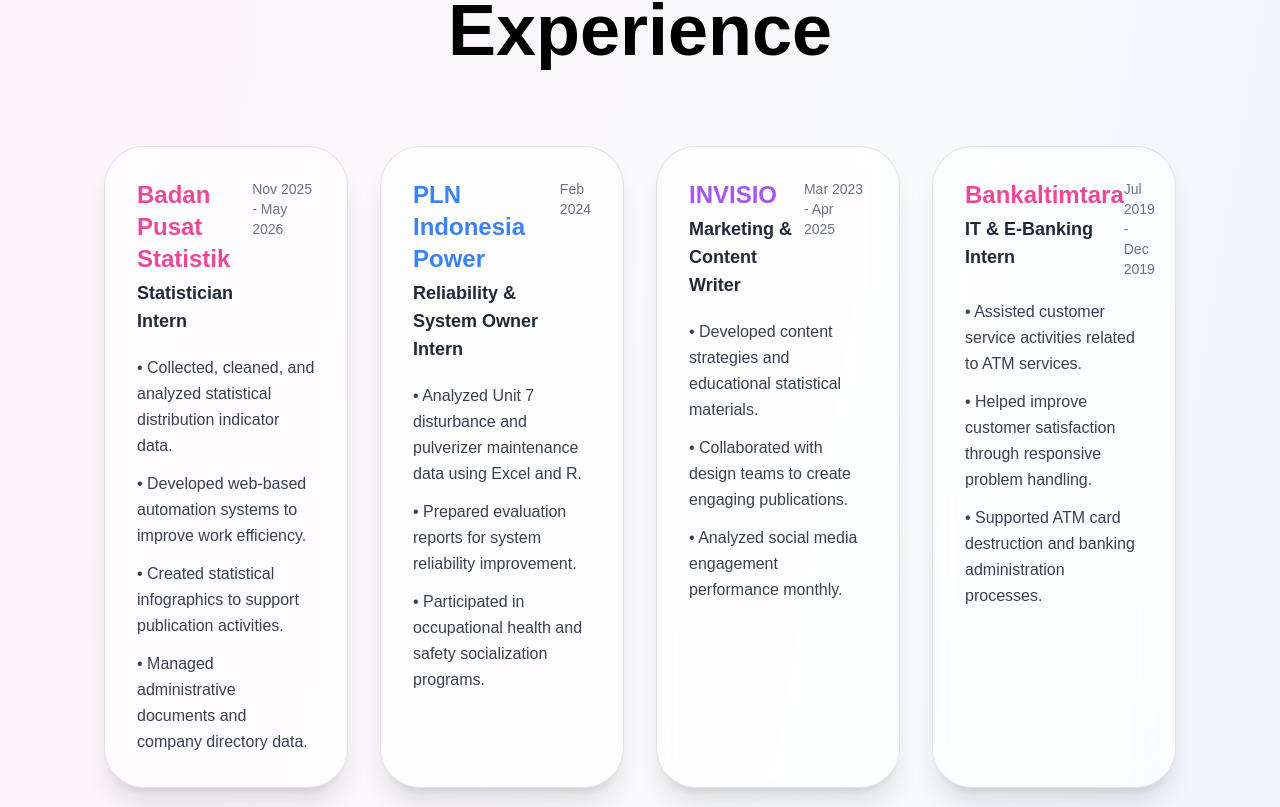
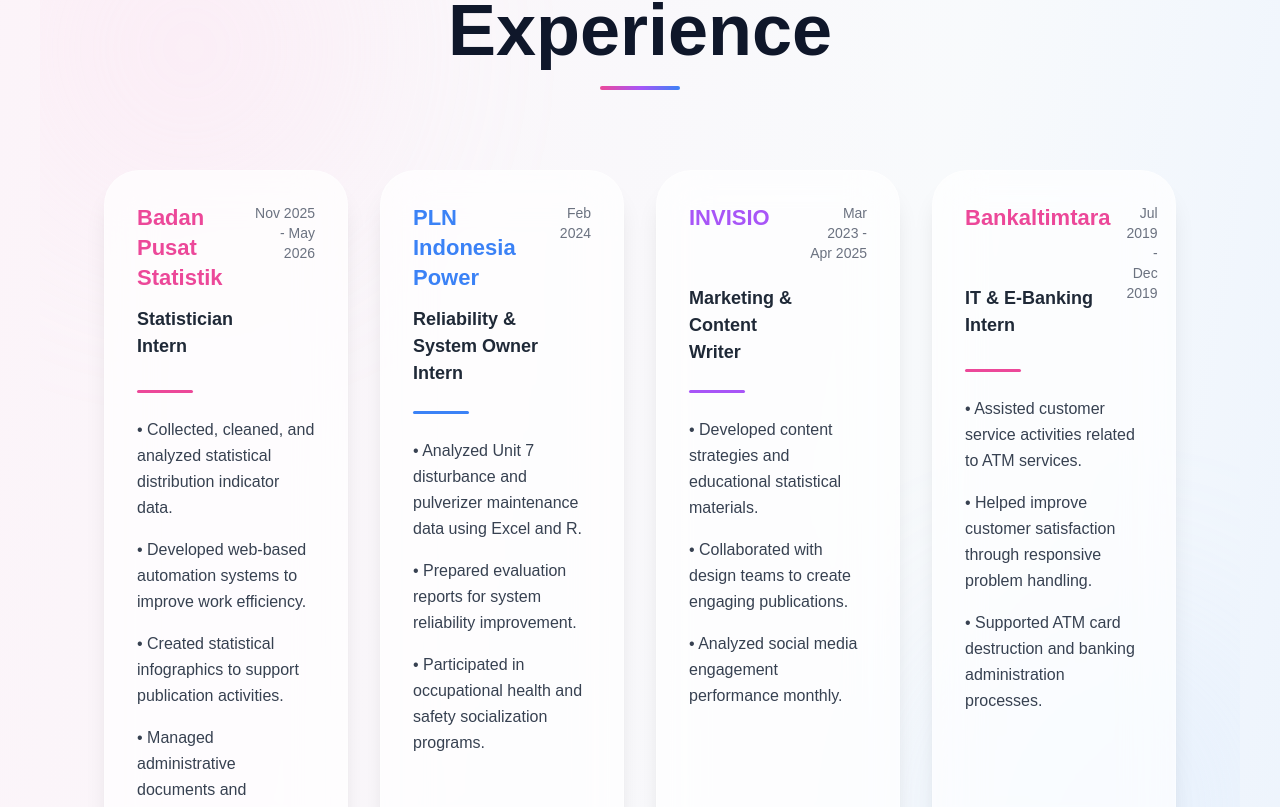
Before and after one commit to lintangntyas/portfolio, a Next.js app: page / in a window 1280 px wide. Shown: the part 1747-2554 px from the top of the page. Built offline with nearby package versions, Linux system fonts and the light colour scheme.

Commit message:
Update page.js

```diff
--- a/app/page.js
+++ b/app/page.js
@@ -278,34 +278,106 @@
       {/* EXPERIENCE */}
       <section
         id="experience"
-        className="min-h-screen px-6 md:px-16 py-24"
+        className="min-h-screen px-6 md:px-16 py-24 relative overflow-hidden"
       >
-        <h1 className="text-5xl md:text-7xl font-bold text-center mb-20">
+
+        {/* BACKGROUND */}
+        <div className="absolute left-0 top-0 w-[300px] h-[300px] bg-pink-200 blur-[120px] opacity-30 rounded-full"></div>
+
+        <div className="absolute right-0 bottom-0 w-[300px] h-[300px] bg-blue-200 blur-[120px] opacity-30 rounded-full"></div>
+
+        {/* TITLE */}
+        <div className="text-center mb-20 relative z-10">
+
+          <h1 className="text-5xl md:text-7xl font-bold text-slate-900">
             Experience
           </h1>
 
-        <div className="grid grid-cols-1 md:grid-cols-2 xl:grid-cols-4 gap-8">
+          <div className="w-20 h-1 bg-gradient-to-r from-pink-500 via-purple-500 to-blue-500 rounded-full mx-auto mt-5"></div>
 
-          {/* BPS */}
-          <div className="bg-white/70 backdrop-blur-lg border border-black/10 rounded-[40px] p-8 shadow-xl hover:-translate-y-2 transition duration-300">
+        </div>
 
-            <div className="flex items-start justify-between mb-5">
+        {/* GRID */}
+        <div
+          className="
+            grid
+            grid-cols-1
+            md:grid-cols-2
+            xl:grid-cols-4
+            gap-8
+            max-w-7xl
+            mx-auto
+            relative
+            z-10
+            items-stretch
+          "
+        >
+
+          {/* CARD 1 */}
+          <div
+            className="
+              bg-white/70
+              backdrop-blur-xl
+              border
+              border-white/30
+              rounded-[35px]
+              p-8
+              shadow-xl
+              hover:-translate-y-2
+              transition
+              duration-300
+
+              min-h-[470px]
+
+              flex
+              flex-col
+              justify-between
+            "
+          >
+
             <div>
-                <h2 className="text-2xl font-bold text-pink-500">
+
+              <div className="flex items-start justify-between gap-4">
+
+                <div>
+
+                  <h2 className="
+                    text-[22px]
+                    font-bold
+                    text-pink-500
+                    leading-snug
+                    min-h-[70px]
+                  ">
                     Badan Pusat Statistik
                   </h2>
 
-                <p className="text-lg font-semibold text-gray-800 mt-1">
+                  <p className="
+                    text-[18px]
+                    font-semibold
+                    text-gray-800
+                    mt-3
+                    min-h-[60px]
+                  ">
                     Statistician Intern
                   </p>
+
                 </div>
 
-              <span className="text-sm text-gray-500">
+                <span className="text-sm text-gray-500 text-right">
                   Nov 2025 - May 2026
                 </span>
+
               </div>
 
-            <ul className="space-y-3 text-gray-700 leading-relaxed">
+              <div className="w-14 h-[3px] bg-pink-500 rounded-full my-6"></div>
+
+              <ul className="
+                space-y-4
+                text-gray-700
+                leading-relaxed
+                text-[16px]
+              ">
+
                 <li>
                   • Collected, cleaned, and analyzed statistical distribution indicator data.
                 </li>
@@ -321,29 +393,78 @@
                 <li>
                   • Managed administrative documents and company directory data.
                 </li>
+
               </ul>
+
             </div>
 
-          {/* PLN */}
-          <div className="bg-white/70 backdrop-blur-lg border border-black/10 rounded-[40px] p-8 shadow-xl hover:-translate-y-2 transition duration-300">
+          </div>
 
-            <div className="flex items-start justify-between mb-5">
+          {/* CARD 2 */}
+          <div
+            className="
+              bg-white/70
+              backdrop-blur-xl
+              border
+              border-white/30
+              rounded-[35px]
+              p-8
+              shadow-xl
+              hover:-translate-y-2
+              transition
+              duration-300
+
+              min-h-[470px]
+
+              flex
+              flex-col
+              justify-between
+            "
+          >
+
             <div>
-                <h2 className="text-2xl font-bold text-blue-500">
+
+              <div className="flex items-start justify-between gap-4">
+
+                <div>
+
+                  <h2 className="
+                    text-[22px]
+                    font-bold
+                    text-blue-500
+                    leading-snug
+                    min-h-[70px]
+                  ">
                     PLN Indonesia Power
                   </h2>
 
-                <p className="text-lg font-semibold text-gray-800 mt-1">
+                  <p className="
+                    text-[18px]
+                    font-semibold
+                    text-gray-800
+                    mt-3
+                    min-h-[60px]
+                  ">
                     Reliability & System Owner Intern
                   </p>
+
                 </div>
 
-              <span className="text-sm text-gray-500">
+                <span className="text-sm text-gray-500 text-right">
                   Feb 2024
                 </span>
+
               </div>
 
-            <ul className="space-y-3 text-gray-700 leading-relaxed">
+              <div className="w-14 h-[3px] bg-blue-500 rounded-full my-6"></div>
+
+              <ul className="
+                space-y-4
+                text-gray-700
+                leading-relaxed
+                text-[16px]
+              ">
+
                 <li>
                   • Analyzed Unit 7 disturbance and pulverizer maintenance data using Excel and R.
                 </li>
@@ -355,29 +476,78 @@
                 <li>
                   • Participated in occupational health and safety socialization programs.
                 </li>
+
               </ul>
+
             </div>
 
-          {/* INVISIO */}
-          <div className="bg-white/70 backdrop-blur-lg border border-black/10 rounded-[40px] p-8 shadow-xl hover:-translate-y-2 transition duration-300">
+          </div>
 
-            <div className="flex items-start justify-between mb-5">
+          {/* CARD 3 */}
+          <div
+            className="
+              bg-white/70
+              backdrop-blur-xl
+              border
+              border-white/30
+              rounded-[35px]
+              p-8
+              shadow-xl
+              hover:-translate-y-2
+              transition
+              duration-300
+
+              min-h-[470px]
+
+              flex
+              flex-col
+              justify-between
+            "
+          >
+
             <div>
-                <h2 className="text-2xl font-bold text-purple-500">
+
+              <div className="flex items-start justify-between gap-4">
+
+                <div>
+
+                  <h2 className="
+                    text-[22px]
+                    font-bold
+                    text-purple-500
+                    leading-snug
+                    min-h-[70px]
+                  ">
                     INVISIO
                   </h2>
 
-                <p className="text-lg font-semibold text-gray-800 mt-1">
+                  <p className="
+                    text-[18px]
+                    font-semibold
+                    text-gray-800
+                    mt-3
+                    min-h-[60px]
+                  ">
                     Marketing & Content Writer
                   </p>
+
                 </div>
 
-              <span className="text-sm text-gray-500">
+                <span className="text-sm text-gray-500 text-right">
                   Mar 2023 - Apr 2025
                 </span>
+
               </div>
 
-            <ul className="space-y-3 text-gray-700 leading-relaxed">
+              <div className="w-14 h-[3px] bg-purple-500 rounded-full my-6"></div>
+
+              <ul className="
+                space-y-4
+                text-gray-700
+                leading-relaxed
+                text-[16px]
+              ">
+
                 <li>
                   • Developed content strategies and educational statistical materials.
                 </li>
@@ -389,29 +559,78 @@
                 <li>
                   • Analyzed social media engagement performance monthly.
                 </li>
+
               </ul>
+
             </div>
 
-          {/* BANKALTIMTARA */}
-          <div className="bg-white/70 backdrop-blur-lg border border-black/10 rounded-[40px] p-8 shadow-xl hover:-translate-y-2 transition duration-300">
+          </div>
 
-            <div className="flex items-start justify-between mb-5">
+          {/* CARD 4 */}
+          <div
+            className="
+              bg-white/70
+              backdrop-blur-xl
+              border
+              border-white/30
+              rounded-[35px]
+              p-8
+              shadow-xl
+              hover:-translate-y-2
+              transition
+              duration-300
+
+              min-h-[470px]
+
+              flex
+              flex-col
+              justify-between
+            "
+          >
+
             <div>
-                <h2 className="text-2xl font-bold text-pink-500">
+
+              <div className="flex items-start justify-between gap-4">
+
+                <div>
+
+                  <h2 className="
+                    text-[22px]
+                    font-bold
+                    text-pink-500
+                    leading-snug
+                    min-h-[70px]
+                  ">
                     Bankaltimtara
                   </h2>
 
-                <p className="text-lg font-semibold text-gray-800 mt-1">
+                  <p className="
+                    text-[18px]
+                    font-semibold
+                    text-gray-800
+                    mt-3
+                    min-h-[60px]
+                  ">
                     IT & E-Banking Intern
                   </p>
+
                 </div>
 
-              <span className="text-sm text-gray-500">
+                <span className="text-sm text-gray-500 text-right">
                   Jul 2019 - Dec 2019
                 </span>
+
               </div>
 
-            <ul className="space-y-3 text-gray-700 leading-relaxed">
+              <div className="w-14 h-[3px] bg-pink-500 rounded-full my-6"></div>
+
+              <ul className="
+                space-y-4
+                text-gray-700
+                leading-relaxed
+                text-[16px]
+              ">
+
                 <li>
                   • Assisted customer service activities related to ATM services.
                 </li>
@@ -423,10 +642,15 @@
                 <li>
                   • Supported ATM card destruction and banking administration processes.
                 </li>
+
               </ul>
+
             </div>
 
           </div>
+
+        </div>
+
       </section>
 
       {/* PROJECTS */}
@@ -692,8 +916,9 @@
             grid
             grid-cols-1
             md:grid-cols-2
+            xl:grid-cols-4
             gap-8
-            max-w-6xl
+            max-w-7xl
             mx-auto
             relative
             z-10
@@ -711,7 +936,7 @@
               border
               border-white/30
               rounded-[35px]
-              p-10
+              p-8
               shadow-xl
               hover:-translate-y-2
               transition
@@ -725,13 +950,16 @@
             "
           >
 
+            {/* TOP */}
             <div>
 
-              <div className="flex items-start gap-6">
+              <div className="flex items-start gap-5">
 
-                <div className="
-                  w-16
-                  h-16
+                {/* ICON */}
+                <div
+                  className="
+                    w-14
+                    h-14
                     rounded-full
                     bg-gradient-to-br
                     from-pink-500
@@ -740,16 +968,19 @@
                     flex
                     items-center
                     justify-center
-                  text-4xl
+                    text-3xl
                     font-bold
                     flex-shrink-0
-                ">
+                  "
+                >
                   M
                 </div>
 
+                {/* CONTENT */}
                 <div className="flex-1">
 
-                  <span className="
+                  <span
+                    className="
                       inline-block
                       px-4
                       py-1
@@ -759,27 +990,34 @@
                       text-sm
                       font-semibold
                       mb-4
-                  ">
+                    "
+                  >
                     Data Science
                   </span>
 
-                  <h2 className="
-                    text-3xl
+                  <h2
+                    className="
+                      text-[22px]
                       font-bold
                       text-black
                       leading-snug
-                    min-h-[110px]
-                  ">
+
+                      min-h-[120px]
+                    "
+                  >
                     Database in RDBMS
                   </h2>
 
-                  <p className="
+                  <p
+                    className="
                       text-gray-600
                       mt-4
                       leading-relaxed
-                    text-lg
-                    min-h-[95px]
-                  ">
+                      text-[17px]
+
+                      min-h-[130px]
+                    "
+                  >
                     Understand the basic concepts of relational databases,
                     tables, normalization, and SQL implementation.
                   </p>
@@ -790,19 +1028,23 @@
 
             </div>
 
+            {/* FOOTER */}
             <div className="flex items-center justify-between mt-10">
 
-              <span className="text-gray-500">
+              <span className="text-gray-500 text-sm">
                 26 Dec 2021
               </span>
 
-              <span className="
+              <span
+                className="
                   text-pink-500
                   font-semibold
                   flex
                   items-center
                   gap-2
-              ">
+                  text-sm
+                "
+              >
                 Read Article →
               </span>
 
@@ -820,7 +1062,7 @@
               border
               border-white/30
               rounded-[35px]
-              p-10
+              p-8
               shadow-xl
               hover:-translate-y-2
               transition
@@ -836,11 +1078,12 @@
 
             <div>
 
-              <div className="flex items-start gap-6">
+              <div className="flex items-start gap-5">
 
-                <div className="
-                  w-16
-                  h-16
+                <div
+                  className="
+                    w-14
+                    h-14
                     rounded-full
                     bg-gradient-to-br
                     from-purple-500
@@ -849,16 +1092,18 @@
                     flex
                     items-center
                     justify-center
-                  text-4xl
+                    text-3xl
                     font-bold
                     flex-shrink-0
-                ">
+                  "
+                >
                   M
                 </div>
 
                 <div className="flex-1">
 
-                  <span className="
+                  <span
+                    className="
                       inline-block
                       px-4
                       py-1
@@ -868,29 +1113,35 @@
                       text-sm
                       font-semibold
                       mb-4
-                  ">
+                    "
+                  >
                     Machine Learning
                   </span>
 
-                  <h2 className="
-                    text-3xl
+                  <h2
+                    className="
+                      text-[22px]
                       font-bold
                       text-black
                       leading-snug
-                    min-h-[110px]
-                  ">
+
+                      min-h-[120px]
+                    "
+                  >
                     Provincial Clustering Based on Types of Natural Disasters
                   </h2>
 
-                  <p className="
+                  <p
+                    className="
                       text-gray-600
                       mt-4
                       leading-relaxed
-                    text-lg
-                    min-h-[95px]
-                  ">
-                    Clustering analysis using K-Means
-                    to group provinces based on the dominant type of disaster.
+                      text-[17px]
+
+                      min-h-[130px]
+                    "
+                  >
+                    Clustering analysis using K-Means to group provinces based on the dominant type of disaster.
                   </p>
 
                 </div>
@@ -901,17 +1152,20 @@
 
             <div className="flex items-center justify-between mt-10">
 
-              <span className="text-gray-500">
+              <span className="text-gray-500 text-sm">
                 04 May 2023
               </span>
 
-              <span className="
+              <span
+                className="
                   text-pink-500
                   font-semibold
                   flex
                   items-center
                   gap-2
-              ">
+                  text-sm
+                "
+              >
                 Read Article →
               </span>
 
@@ -929,7 +1183,7 @@
               border
               border-white/30
               rounded-[35px]
-              p-10
+              p-8
               shadow-xl
               hover:-translate-y-2
               transition
@@ -945,11 +1199,12 @@
 
             <div>
 
-              <div className="flex items-start gap-6">
+              <div className="flex items-start gap-5">
 
-                <div className="
-                  w-16
-                  h-16
+                <div
+                  className="
+                    w-14
+                    h-14
                     rounded-full
                     bg-gradient-to-br
                     from-pink-500
@@ -958,16 +1213,18 @@
                     flex
                     items-center
                     justify-center
-                  text-4xl
+                    text-3xl
                     font-bold
                     flex-shrink-0
-                ">
+                  "
+                >
                   M
                 </div>
 
                 <div className="flex-1">
 
-                  <span className="
+                  <span
+                    className="
                       inline-block
                       px-4
                       py-1
@@ -977,29 +1234,35 @@
                       text-sm
                       font-semibold
                       mb-4
-                  ">
+                    "
+                  >
                     Data Mining
                   </span>
 
-                  <h2 className="
-                    text-3xl
+                  <h2
+                    className="
+                      text-[22px]
                       font-bold
                       text-black
                       leading-snug
-                    min-h-[110px]
-                  ">
+
+                      min-h-[120px]
+                    "
+                  >
                     Consumer Behavior Using MBA Association Rule Mining
                   </h2>
 
-                  <p className="
+                  <p
+                    className="
                       text-gray-600
                       mt-4
                       leading-relaxed
-                    text-lg
-                    min-h-[95px]
-                  ">
-                    Implement Market Basket Analysis to identify purchasing patterns
-                    of products that are frequently purchased together.
+                      text-[17px]
+
+                      min-h-[130px]
+                    "
+                  >
+                    Implement Market Basket Analysis to identify purchasing patterns of products frequently purchased together.
                   </p>
 
                 </div>
@@ -1010,17 +1273,20 @@
 
             <div className="flex items-center justify-between mt-10">
 
-              <span className="text-gray-500">
+              <span className="text-gray-500 text-sm">
                 30 Jul 2023
               </span>
 
-              <span className="
+              <span
+                className="
                   text-pink-500
                   font-semibold
                   flex
                   items-center
                   gap-2
-              ">
+                  text-sm
+                "
+              >
                 Read Article →
               </span>
 
@@ -1038,7 +1304,7 @@
               border
               border-white/30
               rounded-[35px]
-              p-10
+              p-8
               shadow-xl
               hover:-translate-y-2
               transition
@@ -1054,11 +1320,12 @@
 
             <div>
 
-              <div className="flex items-start gap-6">
+              <div className="flex items-start gap-5">
 
-                <div className="
-                  w-16
-                  h-16
+                <div
+                  className="
+                    w-14
+                    h-14
                     rounded-full
                     bg-gradient-to-br
                     from-blue-400
@@ -1067,16 +1334,18 @@
                     flex
                     items-center
                     justify-center
-                  text-4xl
+                    text-3xl
                     font-bold
                     flex-shrink-0
-                ">
+                  "
+                >
                   M
                 </div>
 
                 <div className="flex-1">
 
-                  <span className="
+                  <span
+                    className="
                       inline-block
                       px-4
                       py-1
@@ -1086,29 +1355,35 @@
                       text-sm
                       font-semibold
                       mb-4
-                  ">
+                    "
+                  >
                     Data Visualization
                   </span>
 
-                  <h2 className="
-                    text-3xl
+                  <h2
+                    className="
+                      text-[22px]
                       font-bold
                       text-black
                       leading-snug
-                    min-h-[110px]
-                  ">
+
+                      min-h-[120px]
+                    "
+                  >
                     Toronto BikeShare User Data Analysis
                   </h2>
 
-                  <p className="
+                  <p
+                    className="
                       text-gray-600
                       mt-4
                       leading-relaxed
-                    text-lg
-                    min-h-[95px]
-                  ">
-                    Exploratory data analysis and visualization of BikeShare Toronto users to
-                    understand bicycle usage patterns.
+                      text-[17px]
+
+                      min-h-[130px]
+                    "
+                  >
+                    Exploratory data analysis and visualization of BikeShare Toronto users to understand bicycle usage patterns.
                   </p>
 
                 </div>
@@ -1119,17 +1394,20 @@
 
             <div className="flex items-center justify-between mt-10">
 
-              <span className="text-gray-500">
+              <span className="text-gray-500 text-sm">
                 01 Nov 2023
               </span>
 
-              <span className="
+              <span
+                className="
                   text-pink-500
                   font-semibold
                   flex
                   items-center
                   gap-2
-              ">
+                  text-sm
+                "
+              >
                 Read Article →
               </span>
 
@@ -1145,7 +1423,19 @@
           <a
             href="https://medium.com/@lintangntyas"
             target="_blank"
-            className="border-2 border-pink-300 px-10 py-4 rounded-full text-lg font-semibold hover:bg-pink-500 hover:text-white transition duration-300"
+            className="
+              border-2
+              border-pink-300
+              px-10
+              py-4
+              rounded-full
+              text-lg
+              font-semibold
+              hover:bg-pink-500
+              hover:text-white
+              transition
+              duration-300
+            "
           >
             View All Articles ↗
           </a>
```
Lines whose indentation alone changed are shown as unchanged.
